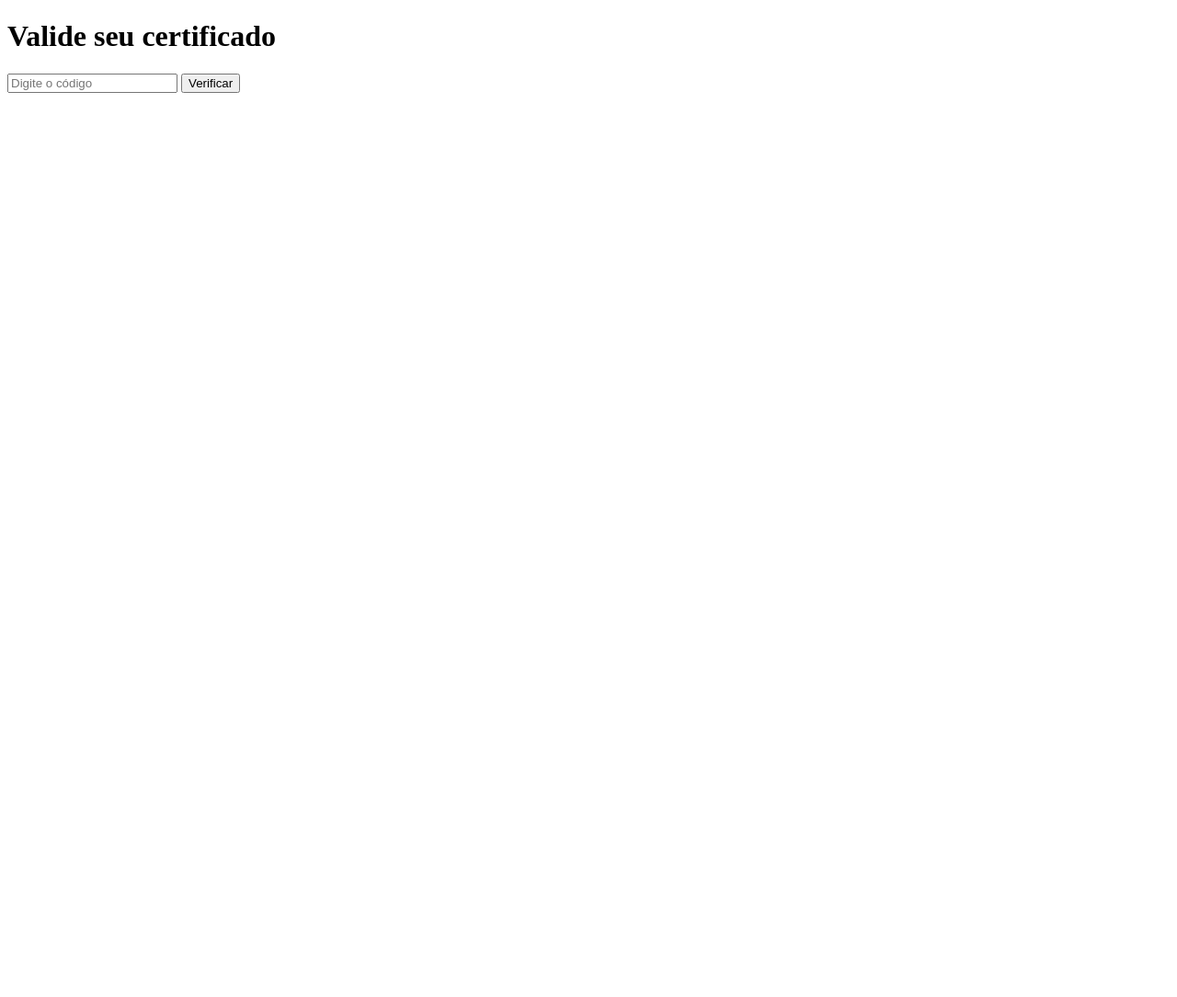
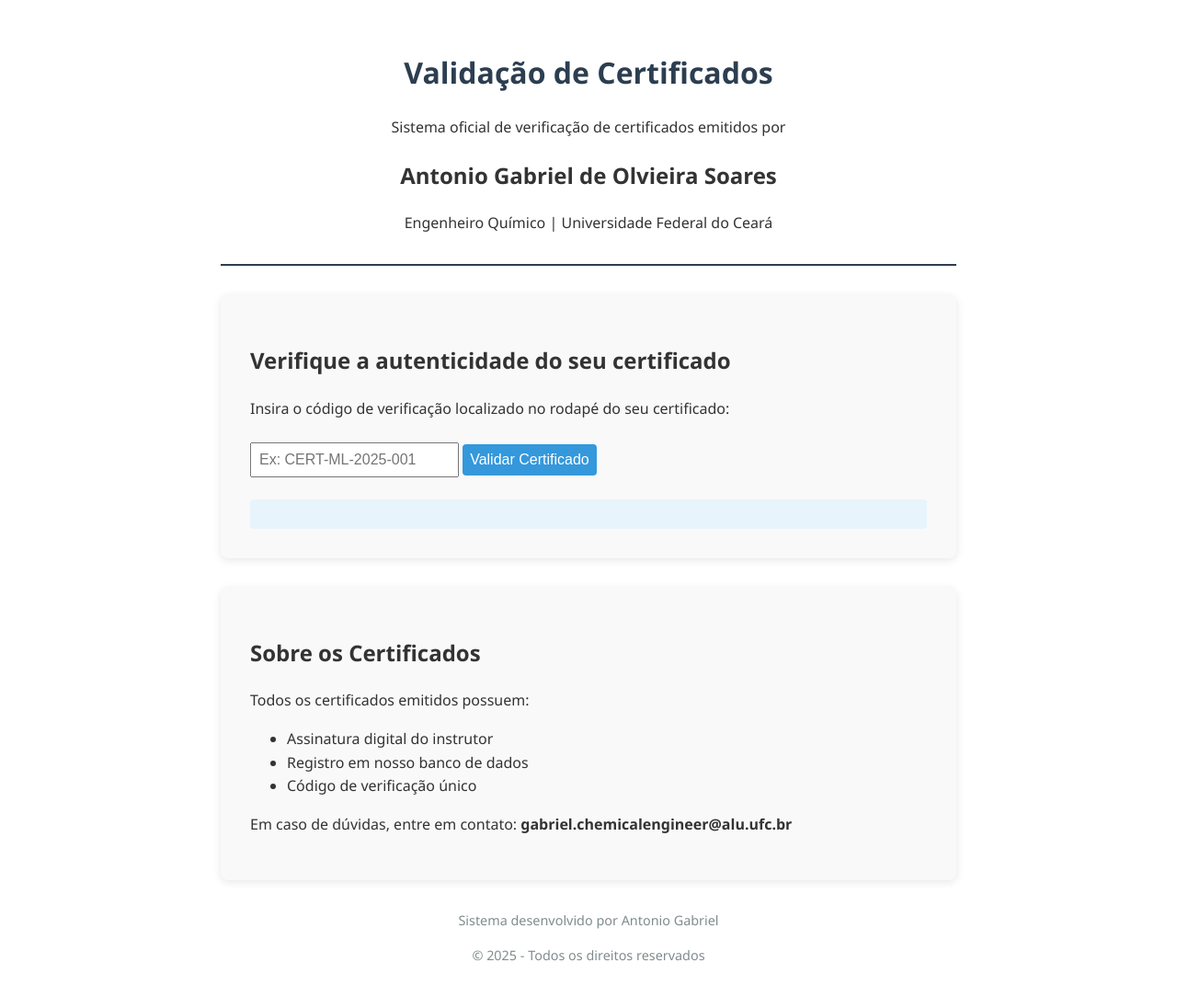
Before and after one commit to TerabyteGS/validar_certificados, a plain HTML site: page index.html in a window 1280 px wide. Shown: the whole page at 92% size. Before the commit the page ends 800 px from the top, so only its background shows below. Drawn offline with Linux system fonts and the light colour scheme.

Commit message:
Update index.html

```diff
--- a/index.html
+++ b/index.html
@@ -1,29 +1,135 @@
 <!DOCTYPE html>
-<html>
+<html lang="pt-BR">
 <head>
-  <title>Verificar Certificado</title>
+  <meta charset="UTF-8">
+  <meta name="viewport" content="width=device-width, initial-scale=1.0">
+  <title>Validação de Certificados | Antonio Gabriel de Oliveira Soares</title>
+  <style>
+    body {
+      font-family: 'Segoe UI', Arial, sans-serif;
+      line-height: 1.6;
+      max-width: 800px;
+      margin: 0 auto;
+      padding: 2rem;
+      color: #333;
+    }
+    header {
+      text-align: center;
+      margin-bottom: 2rem;
+      border-bottom: 2px solid #2c3e50;
+      padding-bottom: 1rem;
+    }
+    h1 {
+      color: #2c3e50;
+    }
+    .card {
+      background: #f9f9f9;
+      border-radius: 8px;
+      padding: 2rem;
+      box-shadow: 0 2px 10px rgba(0,0,0,0.1);
+      margin-bottom: 2rem;
+    }
+    input, button {
+      padding: 0.5rem;
+      font-size: 1rem;
+      margin: 0.5rem 0;
+    }
+    button {
+      background: #3498db;
+      color: white;
+      border: none;
+      border-radius: 4px;
+      cursor: pointer;
+      transition: background 0.3s;
+    }
+    button:hover {
+      background: #2980b9;
+    }
+    #resultado {
+      margin-top: 1rem;
+      padding: 1rem;
+      background: #e8f4fc;
+      border-radius: 4px;
+    }
+    footer {
+      text-align: center;
+      margin-top: 2rem;
+      font-size: 0.9rem;
+      color: #7f8c8d;
+    }
+    .signature {
+      font-family: 'Brush Script MT', cursive;
+      font-size: 1.5rem;
+      color: #2c3e50;
+    }
+  </style>
 </head>
 <body>
-  <h1>Valide seu certificado</h1>
-  <input type="text" id="codigo" placeholder="Digite o código">
-  <button onclick="validar()">Verificar</button>
+  <header>
+    <h1>Validação de Certificados</h1>
+    <p>Sistema oficial de verificação de certificados emitidos por</p>
+    <h2>Antonio Gabriel de Olvieira Soares</h2>
+    <p>Engenheiro Químico | Universidade Federal do Ceará</p>
+  </header>
+
+  <div class="card">
+    <h2>Verifique a autenticidade do seu certificado</h2>
+    <p>Insira o código de verificação localizado no rodapé do seu certificado:</p>
+
+    <input type="text" id="codigo" placeholder="Ex: CERT-ML-2025-001">
+    <button onclick="validar()">Validar Certificado</button>
+
     <div id="resultado"></div>
+  </div>
+
+  <div class="card">
+    <h2>Sobre os Certificados</h2>
+    <p>Todos os certificados emitidos possuem:</p>
+    <ul>
+      <li>Assinatura digital do instrutor</li>
+      <li>Registro em nosso banco de dados</li>
+      <li>Código de verificação único</li>
+    </ul>
+    <p>Em caso de dúvidas, entre em contato: <strong>gabriel.chemicalengineer@alu.ufc.br</strong></p>
+  </div>
+
+  <footer>
+    <p>Sistema desenvolvido por Antonio Gabriel</p>
+    <p>© 2025 - Todos os direitos reservados</p>
+  </footer>
 
   <script>
     async function validar() {
-      const codigo = document.getElementById('codigo').value;
+      const codigo = document.getElementById('codigo').value.trim();
+
+      if (!codigo) {
+        document.getElementById('resultado').innerHTML =
+          '<p style="color:#e74c3c;">Por favor, insira um código de verificação.</p>';
+        return;
+      }
+
+      try {
         const response = await fetch('database.json');
         const certificados = await response.json();
         const certificado = certificados.find(c => c.codigo === codigo);
 
         if (certificado) {
           document.getElementById('resultado').innerHTML = `
+            <h3>Certificado Válido</h3>
             <p><strong>Nome:</strong> ${certificado.nome}</p>
             <p><strong>Curso:</strong> ${certificado.curso}</p>
             <p><strong>Data:</strong> ${certificado.data}</p>
+            <p><strong>Carga Horária:</strong> ${certificado.carga_horaria}</p>
+            <p class="signature">${certificado.instrutor || '[Seu Nome]'}</p>
+            <small>Verificação realizada em ${new Date().toLocaleDateString()}</small>
           `;
         } else {
-        document.getElementById('resultado').innerHTML = "Código inválido.";
+          document.getElementById('resultado').innerHTML =
+            '<p style="color:#e74c3c;">Código inválido. Por favor, verifique o número.</p>';
+        }
+      } catch (error) {
+        document.getElementById('resultado').innerHTML =
+          '<p style="color:#e74c3c;">Erro na validação. Tente novamente mais tarde.</p>';
       }
     }
   </script>
```
Lines whose indentation alone changed are shown as unchanged.
